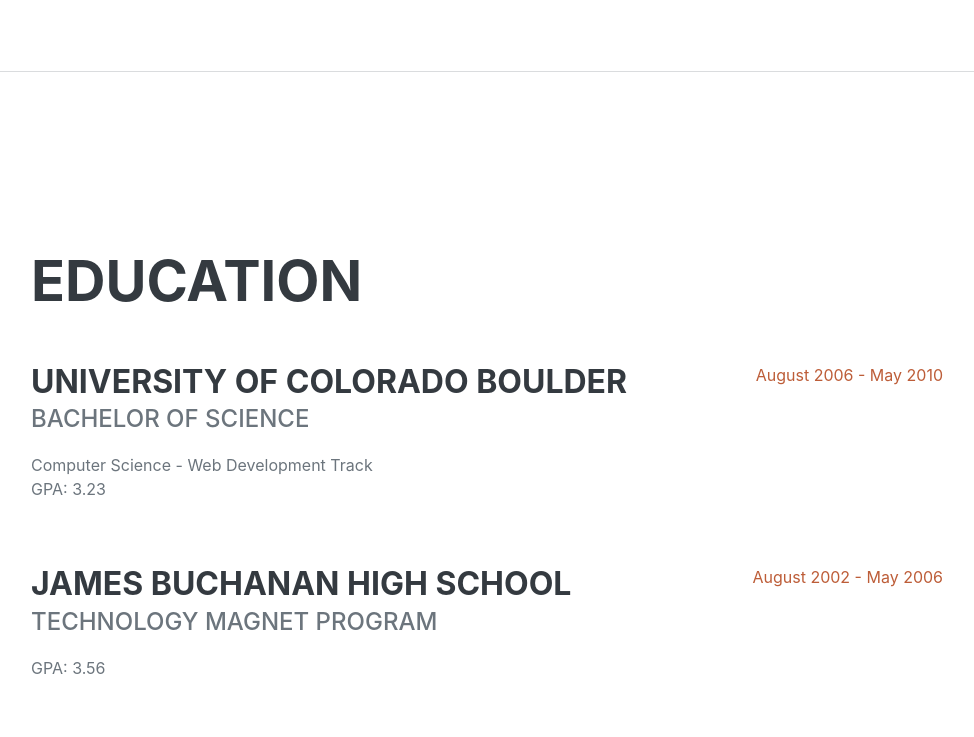
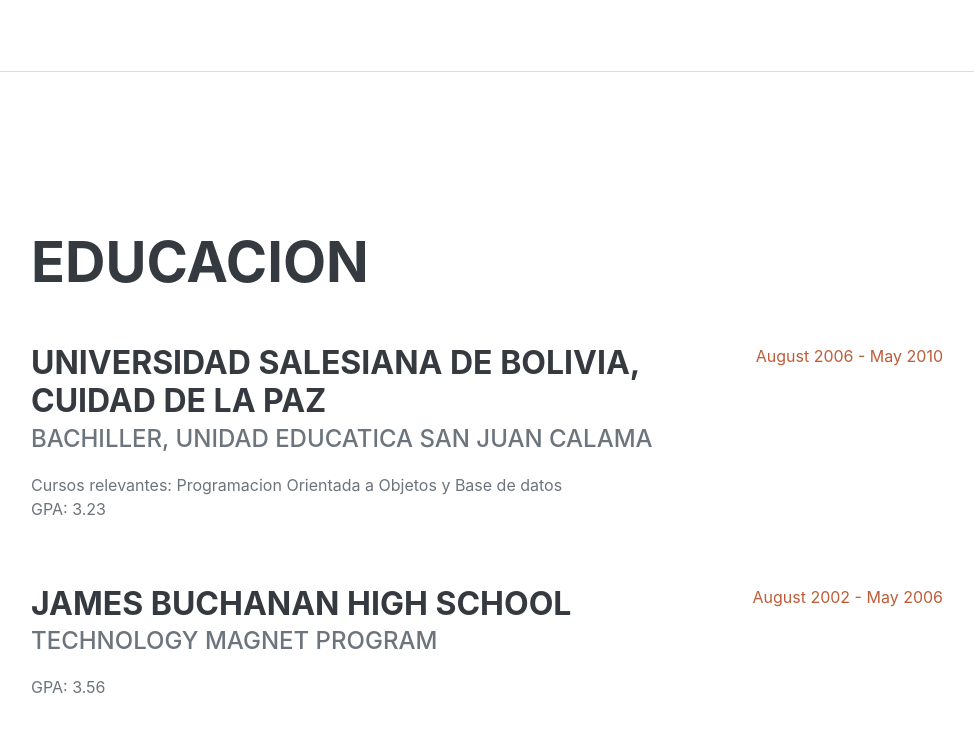
Before and after one commit to 432lauraPinto/portafolio, a Django app: page / in a window 1280 px wide. Shown: the part 1959-2696 px from the top of the page, without its empty margins (289-1263 px from the left). Run offline with Django 4.2, Linux system fonts and the light colour scheme; some libraries are stand-ins or nearby versions; some web fonts are replaced.

Commit message:
ACTUALIZACION DE DATOS

```diff
--- a/templates/index.html
+++ b/templates/index.html
@@ -100,12 +100,12 @@
             <!-- Education-->
             <section class="resume-section" id="education">
                 <div class="resume-section-content">
-                    <h2 class="mb-5">Education</h2>
+                    <h2 class="mb-5">Educacion</h2>
                     <div class="d-flex flex-column flex-md-row justify-content-between mb-5">
                         <div class="flex-grow-1">
-                            <h3 class="mb-0">University of Colorado Boulder</h3>
-                            <div class="subheading mb-3">Bachelor of Science</div>
-                            <div>Computer Science - Web Development Track</div>
+                            <h3 class="mb-0">Universidad Salesiana de Bolivia, cuidad de La Paz</h3>
+                            <div class="subheading mb-3">Bachiller, Unidad Educatica San Juan Calama</div>
+                            <div>Cursos relevantes: Programacion Orientada a Objetos y Base de datos</div>
                             <p>GPA: 3.23</p>
                         </div>
                         <div class="flex-shrink-0"><span class="text-primary">August 2006 - May 2010</span></div>
```
